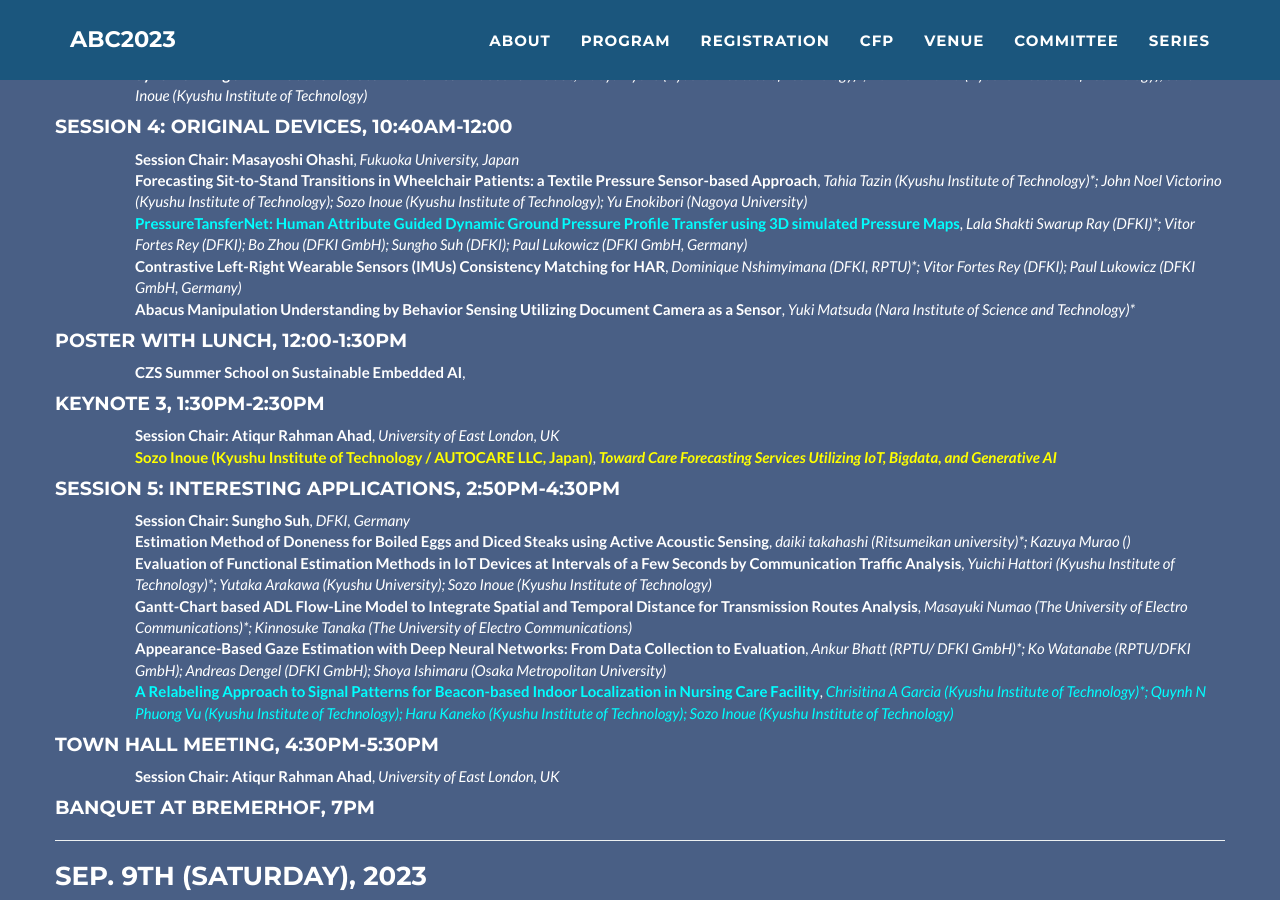
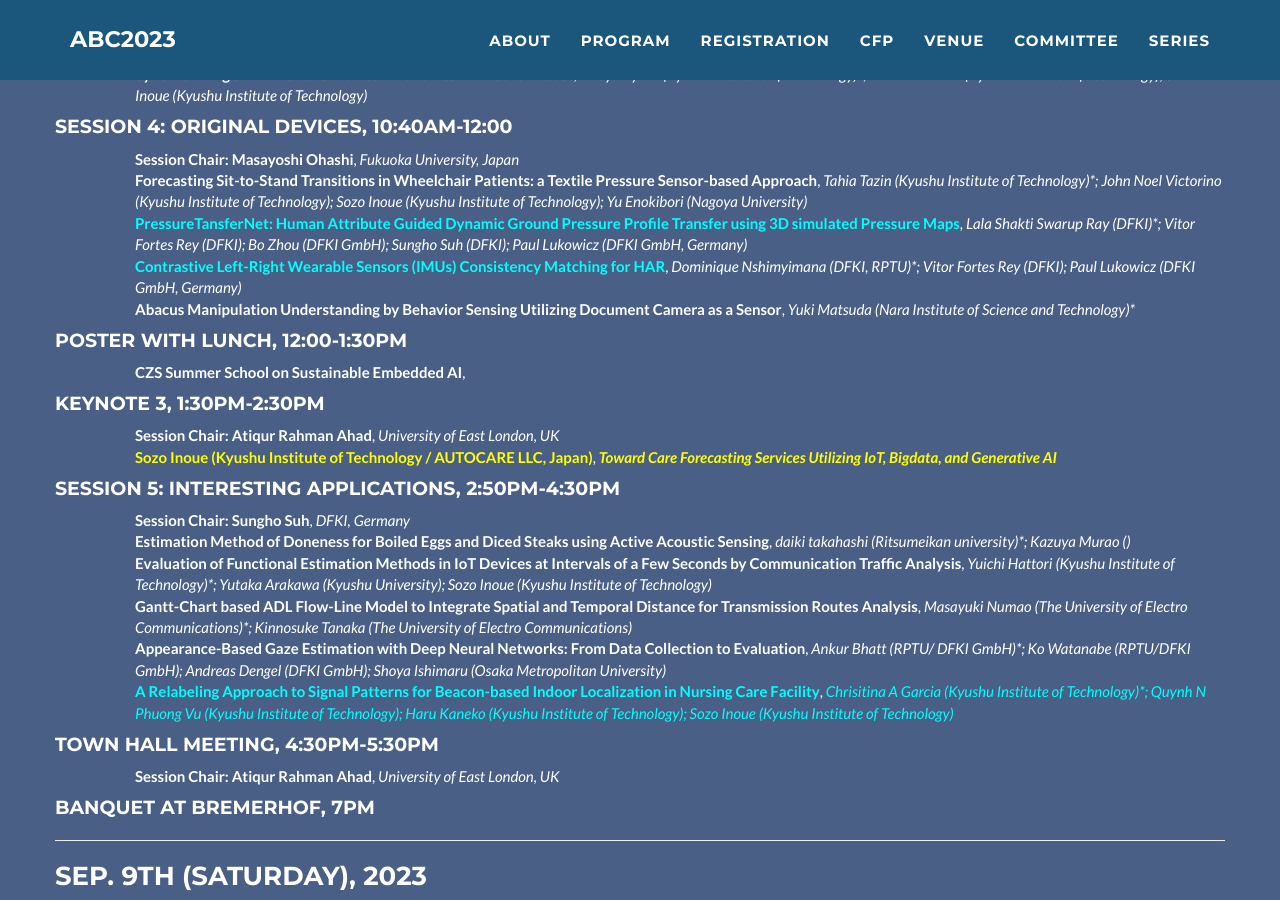
Before and after one commit to abc-research/abc-research.github.io, a Jekyll site: the page built from index.html, in a window 1280 px wide and 900 px high, scrolled down 6008 px. Built offline with Jekyll 4.4.1, drawn with Linux system fonts in a browser that asks for light colours.

Commit message:
Update _config.yml

```diff
--- a/_config.yml
+++ b/_config.yml
@@ -182,7 +182,7 @@ program:
             authors: "Tahia Tazin (Kyushu Institute of Technology)*; John Noel Victorino (Kyushu Institute of Technology); Sozo Inoue (Kyushu Institute of Technology); Yu Enokibori (Nagoya University)"
           - title: "<span style='color:cyan'>PressureTansferNet: Human Attribute Guided Dynamic Ground Pressure Profile Transfer using 3D simulated Pressure Maps</span>"
             authors: "Lala Shakti Swarup Ray (DFKI)*; Vitor Fortes Rey (DFKI); Bo Zhou (DFKI GmbH); Sungho Suh (DFKI); Paul Lukowicz (DFKI GmbH, Germany)"
-          - title: "Contrastive Left-Right Wearable Sensors (IMUs) Consistency Matching for HAR"
+          - title: "<span style='color:cyan'>Contrastive Left-Right Wearable Sensors (IMUs) Consistency Matching for HAR</span>"
             authors: "Dominique Nshimyimana (DFKI, RPTU)*; Vitor Fortes Rey (DFKI); Paul Lukowicz (DFKI GmbH, Germany)"
           - title: "Abacus Manipulation Understanding by Behavior Sensing Utilizing Document Camera as a Sensor"
             authors: "Yuki Matsuda (Nara Institute of Science and Technology)*"
```
